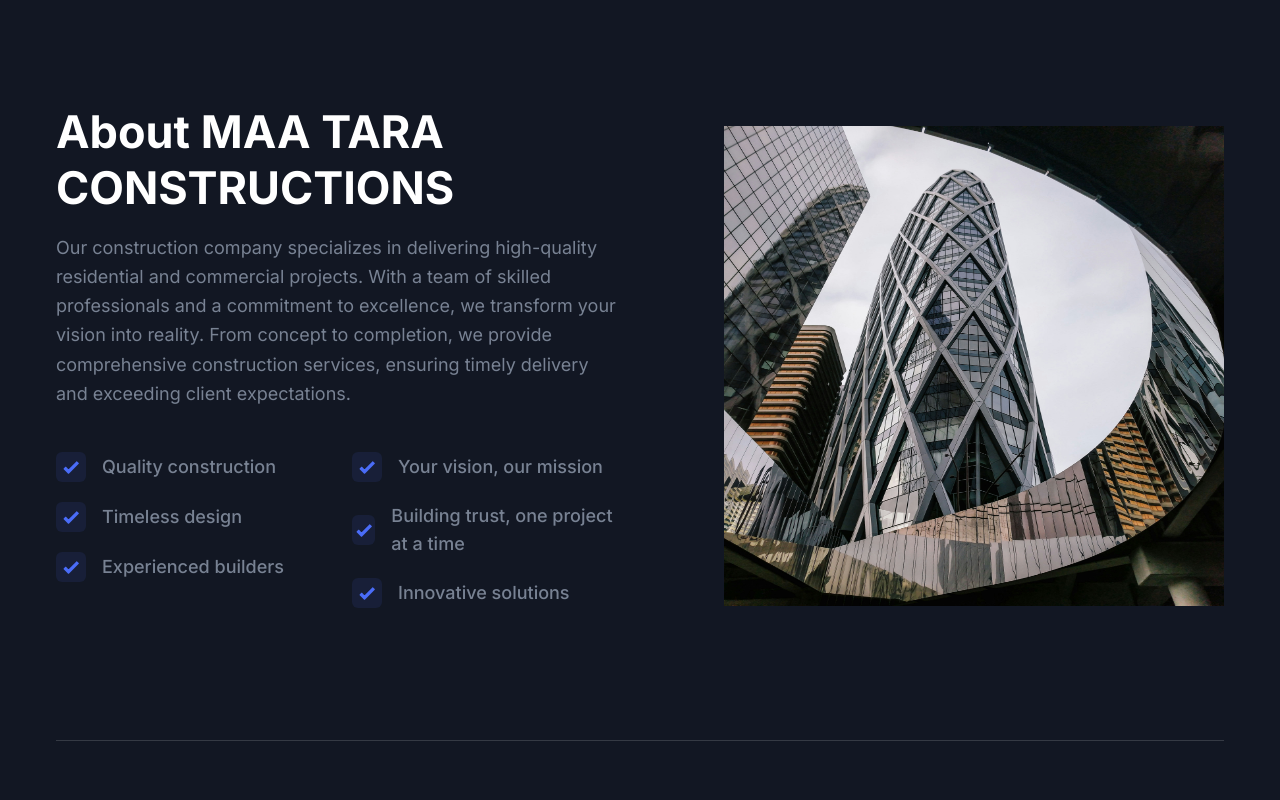
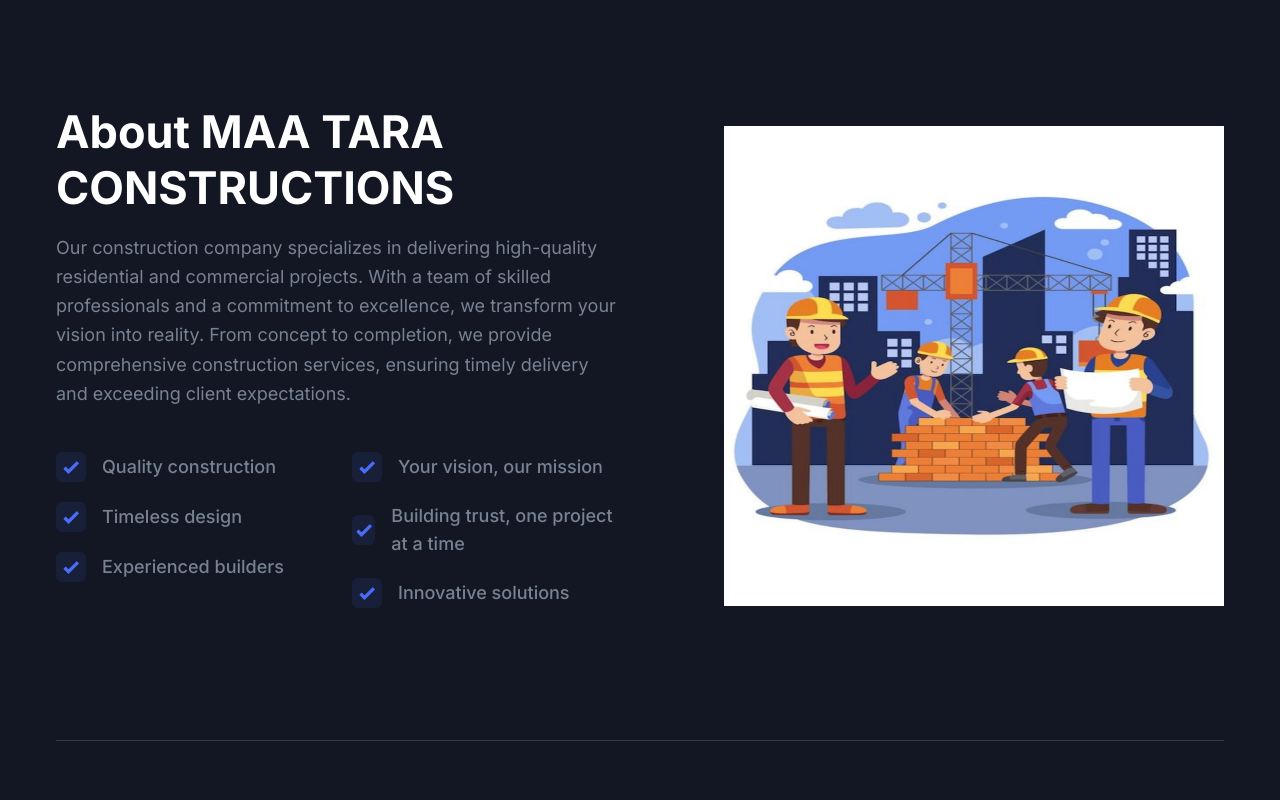
Before and after one commit to dipan/real-estate, a Next.js app: page / in a window 1280 px wide. Shown: the part 1940-2740 px from the top of the page. Built offline with nearby package versions, Linux system fonts and the light colour scheme.

Commit message:
doc:about image update

```diff
--- a/components/About/AboutSectionOne.tsx
+++ b/components/About/AboutSectionOne.tsx
@@ -55,13 +55,13 @@
                 data-wow-delay=".2s"
               >
                 <Image
-                  src="/images/about/about-image.jpg"
+                  src="/images/about/about.jpg"
                   alt="about-image"
                   fill
                   className="drop-shadow-three mx-auto max-w-full dark:hidden dark:drop-shadow-none lg:mr-0"
                 />
                 <Image
-                  src="/images/about/about-image.jpg"
+                  src="/images/about/about.jpg"
                   alt="about-image"
                   fill
                   className="drop-shadow-three mx-auto hidden max-w-full dark:block dark:drop-shadow-none lg:mr-0"
```
Also changed, not shown: public/images/about/about.jpg (added).
